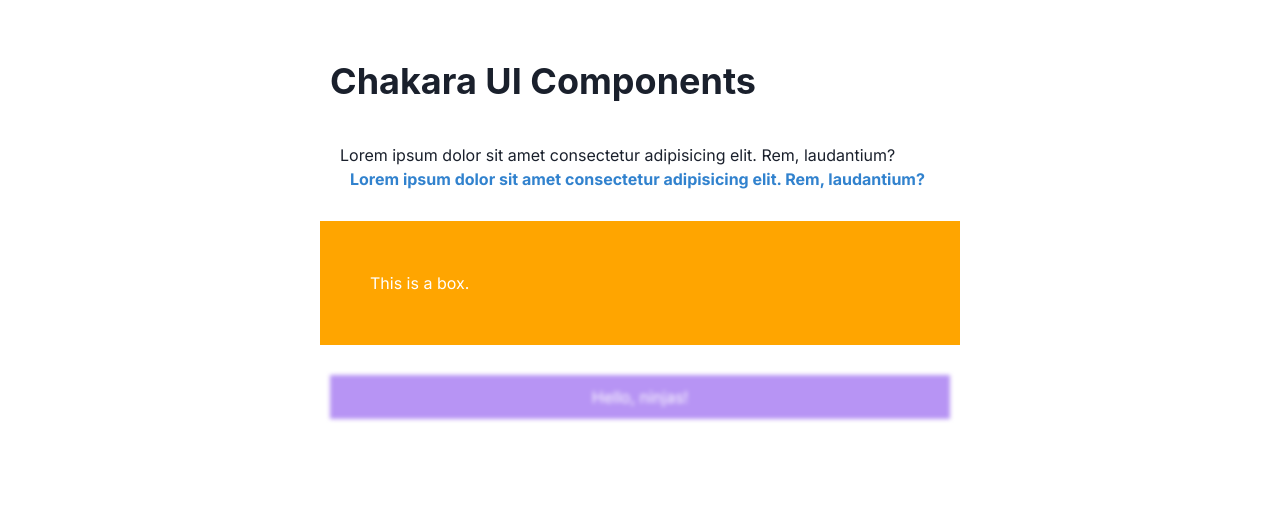
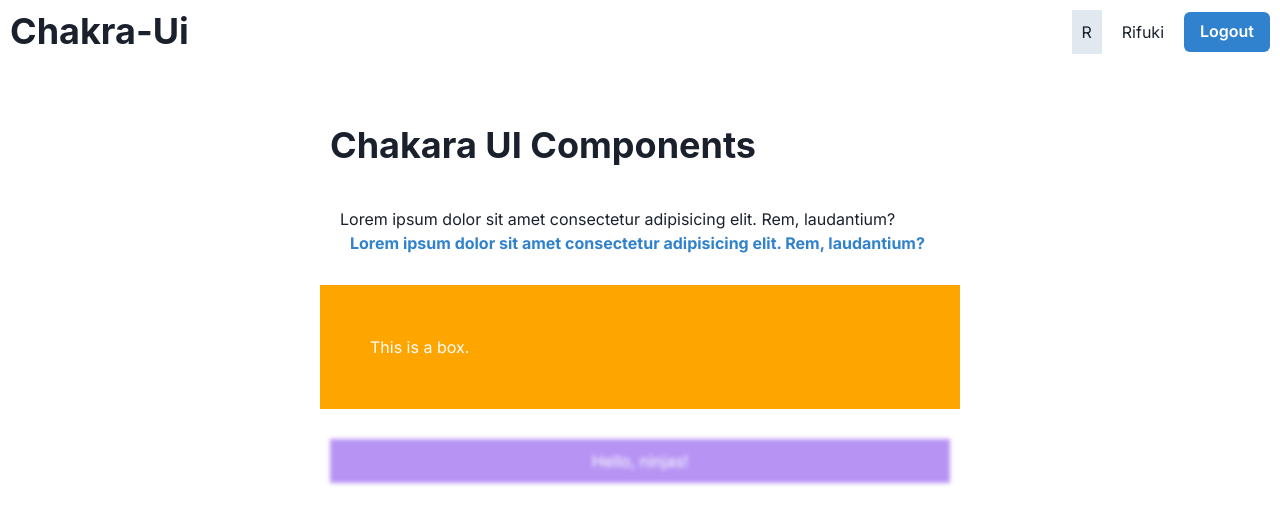
Before and after one commit to rifuki/learn-chakra-ui, a Next.js app: page / in a window 1280 px wide. Shown: the top 524 px of the page. Built offline with nearby package versions, Linux system fonts and the light colour scheme.

Commit message:
course03: Flex Layouts

```diff
--- a/app/page.tsx
+++ b/app/page.tsx
@@ -1,34 +1,12 @@
-import { Heading, Text, Container, Box } from "@chakra-ui/react";
+
+import Navbar from "@/components/Navbar";
+import Dashboard from "@/components/Dashboard";
 
 export default function Home() {
-    const boxStyles = {
-        p: "10px",
-        bg: "purple.300",
-        color: "white",
-        m: "10px",
-        textAlign: "center",
-        filter:  'blur(2px)',
-        ':hover': {
-            color: 'black',
-            bg: 'blue.200',
-            cursor: 'pointer',
-            filter: 'none'
-        }
-    };
-
     return (
-        <Container maxWidth="2xl" py="20px" as="section"> {/* <- override div component as another component like section */}
-            <Heading my="30px" p="10px">Chakara UI Components</Heading>
-            <Text marginLeft="20px">Lorem ipsum dolor sit amet consectetur adipisicing elit. Rem, laudantium?</Text>
-            <Text marginLeft="30px" color="blue.500" fontWeight="bold">Lorem ipsum dolor sit amet consectetur adipisicing elit. Rem, laudantium?</Text>
-
-            <Box my="30px" p="50px" bg="orange">
-                <Text color="white">This is a box.</Text>
-            </Box>
-
-            <Box sx={boxStyles}>
-                Hello, ninjas!
-            </Box>
-        </Container>
+        <main>
+            <Navbar />
+            <Dashboard />
+        </main>
     );
 }
--- /dev/null
+++ b/components/Dashboard.tsx
@@ -0,0 +1,36 @@
+// Course#02: Components & Style Props
+
+import { Heading, Text, Container, Box } from "@chakra-ui/react";
+
+export default function Dashboard() {
+    const boxStyles = {
+        p: "10px",
+        bg: "purple.300",
+        color: "white",
+        m: "10px",
+        textAlign: "center",
+        filter: 'blur(2px)',
+        ':hover': {
+            color: 'black',
+            bg: 'blue.200',
+            cursor: 'pointer',
+            filter: 'none'
+        }
+    };
+
+    return(
+        <Container maxWidth="2xl" py="20px" as="section"> {/* <- override div component as another component like section */}
+            <Heading my="30px" p="10px">Chakara UI Components</Heading>
+            <Text marginLeft="20px">Lorem ipsum dolor sit amet consectetur adipisicing elit. Rem, laudantium?</Text>
+            <Text marginLeft="30px" color="blue.500" fontWeight="bold">Lorem ipsum dolor sit amet consectetur adipisicing elit. Rem, laudantium?</Text>
+
+            <Box my="30px" p="50px" bg="orange">
+                <Text color="white">This is a box.</Text>
+            </Box>
+
+            <Box sx={boxStyles}>
+                Hello, ninjas!
+            </Box>
+        </Container>
+    );
+}
--- /dev/null
+++ b/components/Navbar.tsx
@@ -0,0 +1,25 @@
+// Course#03: Flex Layouts
+
+import { Flex, Heading, Box, Text, Button, Spacer, HStack } from '@chakra-ui/react';
+
+export default function Navbar() {
+    return(
+        <Flex as="nav" p="10px" alignItems="center">
+            <Heading as="h1">Chakra-Ui</Heading>
+            <Spacer />
+
+            <HStack spacing="20px">
+                <Box bg="gray.200" p="10px">R</Box>
+                <Text>Rifuki</Text>
+                <Button colorScheme='blue'>Logout</Button>
+            </HStack>
+        </Flex>
+
+        // <Flex bg="gray.200" justify="space-around" wrap="wrap-reverse" gap="3">
+        //     <Box width="150px" height="50px" bg="red">1</Box>
+        //     <Box width="150px" height="50px" flexGrow="2" bg="blue">2</Box>
+        //     <Box width="150px" height="50px" flexGrow="1" bg="green">3</Box>
+        //     <Box width="150px" height="50px" flexGrow="1" bg="yellow">4</Box>
+        // </Flex>
+    );
+}
```
